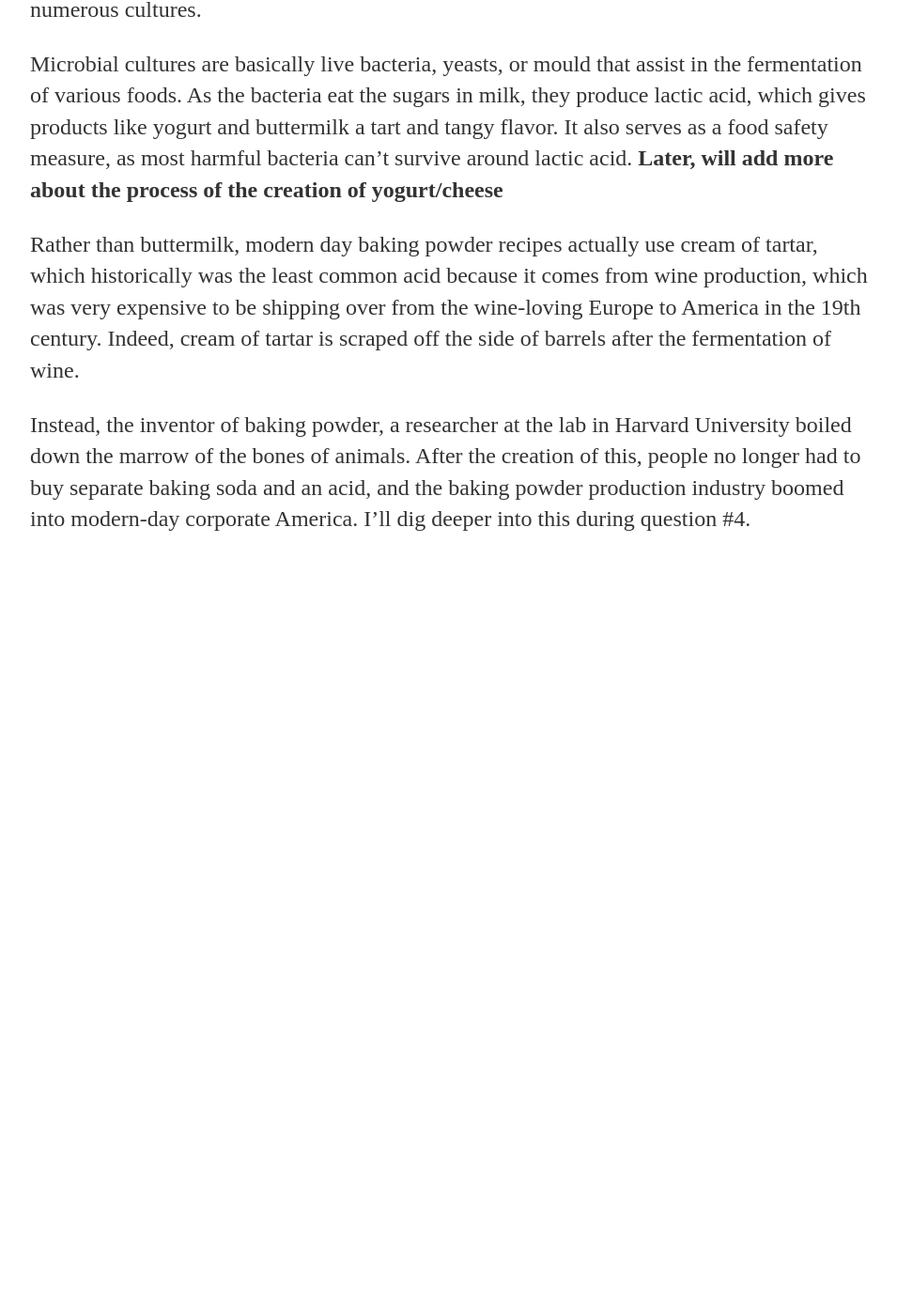
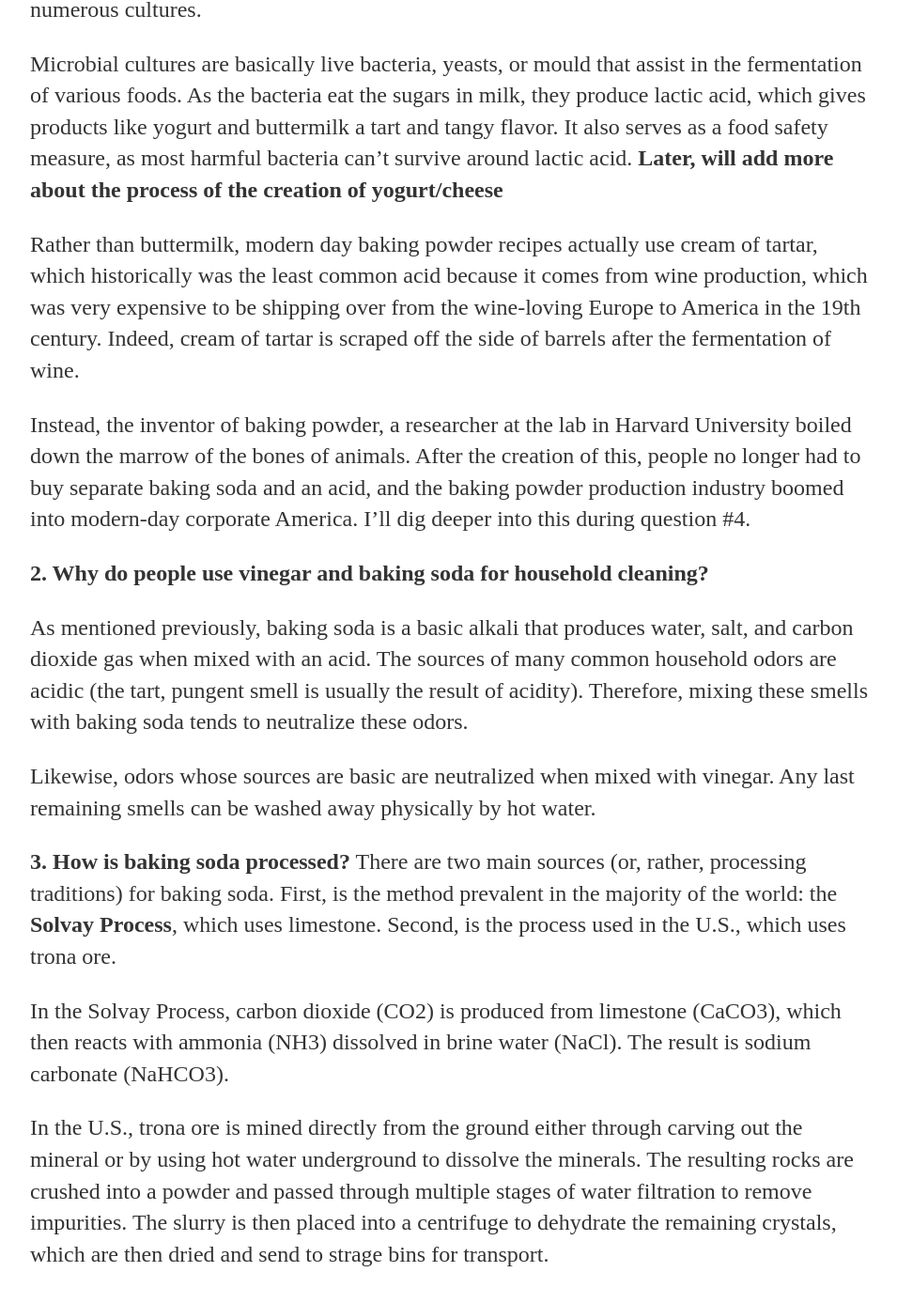
Before and after one commit to potashium/potashium.github.io, a Jekyll site: the page built from _posts/2019-10-12-the-baking-soda-rabbit-hole.md, in a window 1280 px wide and 1400 px high, scrolled down 1943 px. Shown: the top 1387 px of the window at 94% size, without its empty margins (160-1115 px from the left). Built offline with Jekyll 4.4.1, drawn with Linux system fonts in a browser that asks for light colours; before the commit the page ends 2573 px from its top, so only the background shows below that.

Commit message:
Update 2019-10-12-the-baking-soda-rabbit-hole.md

```diff
--- a/_posts/2019-10-12-the-baking-soda-rabbit-hole.md
+++ b/_posts/2019-10-12-the-baking-soda-rabbit-hole.md
@@ -47,3 +47,16 @@ Microbial cultures are basically live bacteria, yeasts, or mould that assist in
 Rather than buttermilk, modern day baking powder recipes actually use cream of tartar, which historically was the least common acid because it comes from wine production, which was very expensive to be shipping over from the wine-loving Europe to America in the 19th century. Indeed, cream of tartar is scraped off the side of barrels after the fermentation of wine.
 
 Instead, the inventor of baking powder, a researcher at the lab in Harvard University boiled down the marrow of the bones of animals. After the creation of this, people no longer had to buy separate baking soda and an acid, and the baking powder production industry boomed into modern-day corporate America. I'll dig deeper into this during question #4.
+
+**2. Why do people use vinegar and baking soda for household cleaning?**
+
+As mentioned previously, baking soda is a basic alkali that produces water, salt, and carbon dioxide gas when mixed with an acid. The sources of many common household odors are acidic (the tart, pungent smell is usually the result of acidity). Therefore, mixing these smells with baking soda tends to neutralize these odors.
+
+Likewise, odors whose sources are basic are neutralized when mixed with vinegar. Any last remaining smells can be washed away physically by hot water.
+
+**3. How is baking soda processed?**
+There are two main sources (or, rather, processing traditions) for baking soda. First, is the method prevalent in the majority of the world: the **Solvay Process**, which uses limestone. Second, is the process used in the U.S., which uses trona ore.
+
+In the Solvay Process, carbon dioxide (CO2) is produced from limestone (CaCO3), which then reacts with ammonia (NH3) dissolved in brine water (NaCl). The result is sodium carbonate (NaHCO3).
+
+In the U.S., trona ore is mined directly from the ground either through carving out the mineral or by using hot water underground to dissolve the minerals. The resulting rocks are crushed into a powder and passed through multiple stages of water filtration to remove impurities. The slurry is then placed into a centrifuge to dehydrate the remaining crystals, which are then dried and send to strage bins for transport.
```
